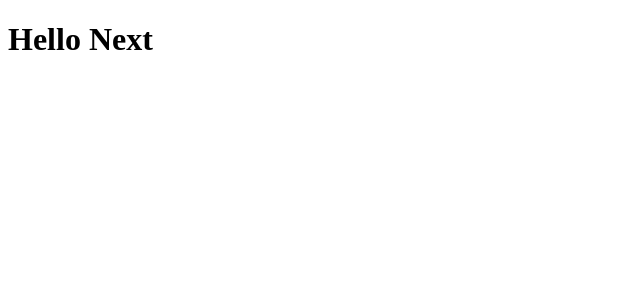
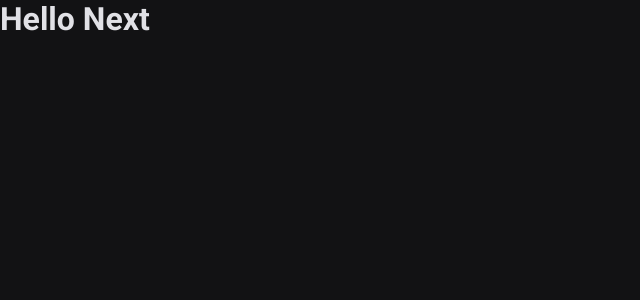
Before and after one commit to matheusbr1/ignite-shop, a Next.js app: page / in a window 1280 px wide. Shown: the top 300 px of the page, without its empty margins (0-640 px from the left). Built offline with nearby package versions, Linux system fonts and the light colour scheme.

Commit message:
feat: create global styles

```diff
--- a/src/pages/_app.tsx
+++ b/src/pages/_app.tsx
@@ -1,5 +1,8 @@
-function MyApp({ Component, pageProps }) {
+import { AppProps } from "next/app"
+import { GlobalStyles } from '../styles/global'
+
+GlobalStyles()
+
+export default function App({ Component, pageProps }: AppProps) {
   return <Component {...pageProps} />
 }
-
-export default MyApp
--- a/src/pages/_document.tsx
+++ b/src/pages/_document.tsx
@@ -8,7 +8,7 @@ export default function Document() {
         <link rel="preconnect" href="https://fonts.googleapis.com" />
         <link rel="preconnect" href="https://fonts.gstatic.com" crossOrigin='anonymous' />
         <link href="https://fonts.googleapis.com/css2?family=Roboto:wght@400;700&display=swap" rel="stylesheet" />
-        <style id='stiches' dangerouslySetInnerHTML={{ __html: getCssText() }} ></style>
+        <style id='stitches' dangerouslySetInnerHTML={{ __html: getCssText() }} ></style>
       </Head>
       <body>
         <Main />
--- /dev/null
+++ b/src/styles/global.ts
@@ -0,0 +1,17 @@
+import { globalCss } from "@stitches/react";
+
+export const GlobalStyles = globalCss({
+  '*': {
+    margin: 0,
+    padding: 0
+  },
+  body: {
+    '-webkit-font-smoothing': 'antialised',
+    'backgroundColor': '$gray900',
+    color: '$gray100'
+  },
+  'body, input, textarea, button': {
+    fontFamily: 'Roboto',
+    fontWeight: 400
+  }
+})
--- a/src/styles/index.ts
+++ b/src/styles/index.ts
@@ -12,7 +12,15 @@ export const {
 } = createStitches({
   theme: {
     colors: {
-      rocketseat: '#8257e6'
+      white: '#FFF',
+
+      gray900: '#121214',
+      gray800: '#282024',
+      gray300: '#c4c4cc',
+      gray100: '#e1e1e6',
+
+      green500: '#00875f',
+      green300: '#00b37e'
     }
   }
 })
```
Also changed, not shown: src/pages/product/[id].tsx (added, +12 -0 lines), src/pages/success.tsx (added, +7 -0 lines).
